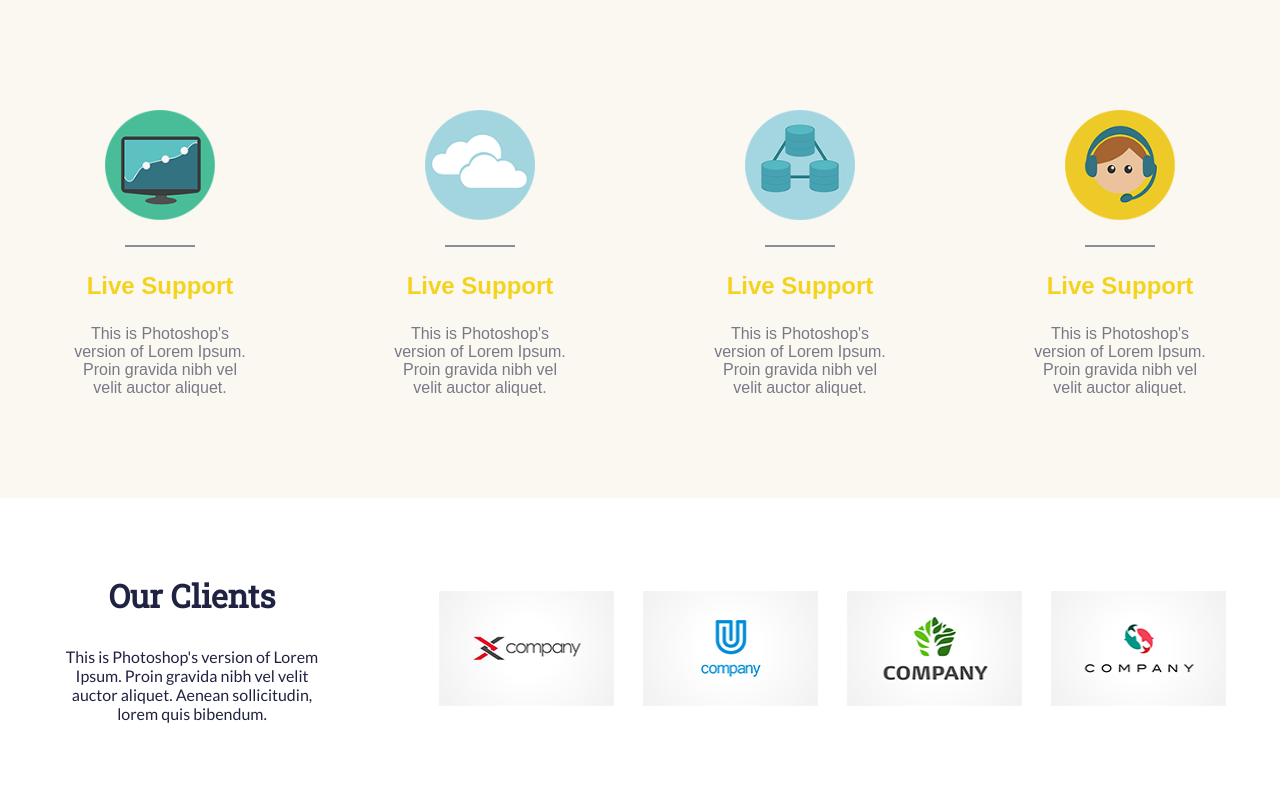
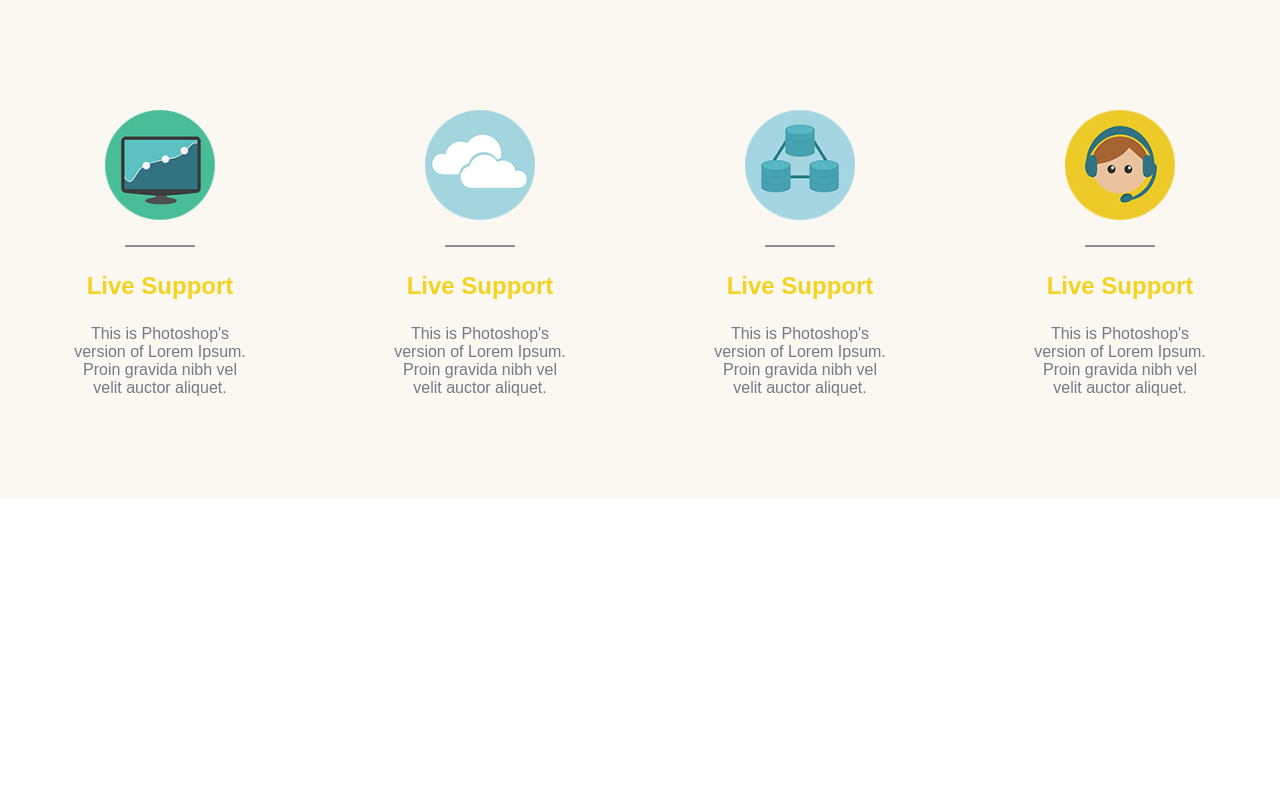
Before and after one commit to nowas89/Weekly-WebDev-Challenge-34, a website: page main/index.html in a window 1280 px wide. Shown: the part 1652-2453 px from the top of the page. Drawn offline with nearby package versions, Linux system fonts and the light colour scheme.

Commit message:
Revert "few line of code in clients section"
This reverts commit 038b273d6c7a08dd6a660927eb7313975ac88be0.

```diff
--- a/main/index.html
+++ b/main/index.html
@@ -128,18 +128,6 @@
 <!--       clients-->
        <section class="clients" id="clients">
            <div class="clients-half">
-               <div class="our-clients">
-               	<h1>Our Clients</h1>
-               	<p>
-               		This is Photoshop's version  of Lorem Ipsum. Proin gravida nibh vel velit auctor aliquet. Aenean sollicitudin, lorem quis bibendum.
-               	</p>
-               </div>
-               <div class="clients-logo">
-               	<img src="img/x-logo.png" alt="">
-               	<img src="img/u-logo.png" alt="">
-               	<img src="img/tree-logo.png" alt="">
-               	<img src="img/fish-logo.png" alt="">
-               </div>
 
            </div>
            <div class="comments-half">
--- a/sass/style.scss
+++ b/sass/style.scss
@@ -376,47 +376,4 @@ body {
 	height: 600px;
 	width: 100%;
 	background: #ffffff;
-	.clients-half{
-		display: flex;
-		flex-direction: row;
-		align-items: center;
-		height: 50%;
-		width: 100%;
-		.our-clients{
-			height: 100%;
-			width: 30%;
-			display: flex;
-			flex-direction: column;
-			justify-content: center;
-			align-items: center;
-			h1{
-				color: #202242;
-				font-family: $font-roboto;
-				font-size: 2rem;
-				margin-bottom: 30px;
-			}
-			p{
-				width: 70%;
-				font-family: $font-lato;
-				font-size: 1rem;
-				color: #202242;
-				text-align: center;
-			}
-		}
-	}
-	.clients-logo{
-		height: 100%;
-		width: 70%;
-		display: flex;
-		justify-content: space-around;
-		align-items: center;
-		padding: 40px;
-		flex-wrap: wrap;
-
-		img{
-			width: 175px;
-			height: 115px;
-
-		}
-	}
 }
```
Also changed, not shown: main/css/style.css.
